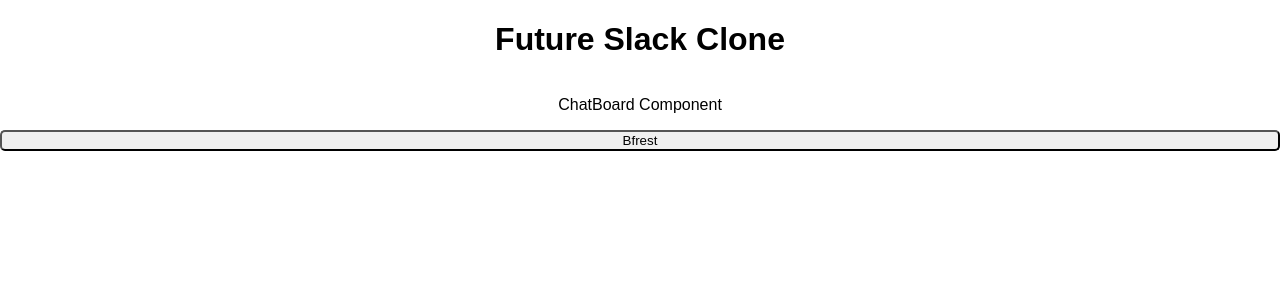
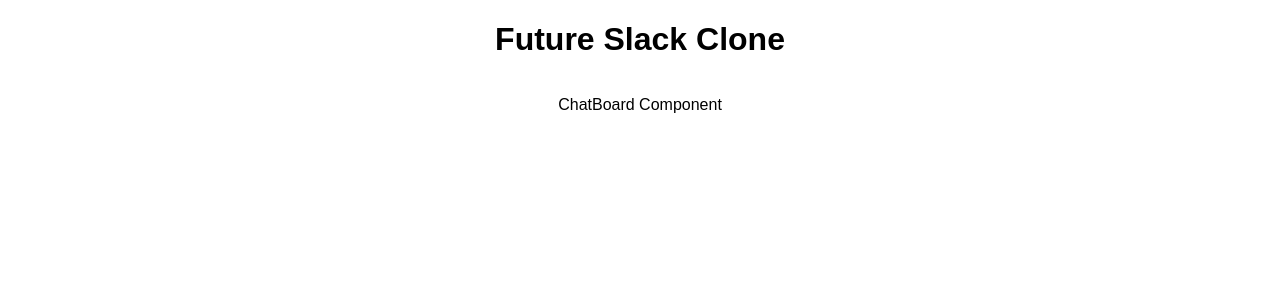
Before and after one commit to bheadwhite/slack_clone, a React (Create React App) app in the folder front_end/: page /create-account in a window 1280 px wide. Shown: the top 300 px of the page. Built offline with nearby package versions, Linux system fonts and the light colour scheme.

Commit message:
just push

```diff
--- a/front_end/src/App.js
+++ b/front_end/src/App.js
@@ -27,8 +27,6 @@
       <div className="App">
         <h1>Future Slack Clone</h1>
         {routes}
-        <button onClick={() => this.showAdmin()}>Bfrest</button>
-        {this.state.showAdmin === true && <Admin />}
       </div>
     );
   }
```
